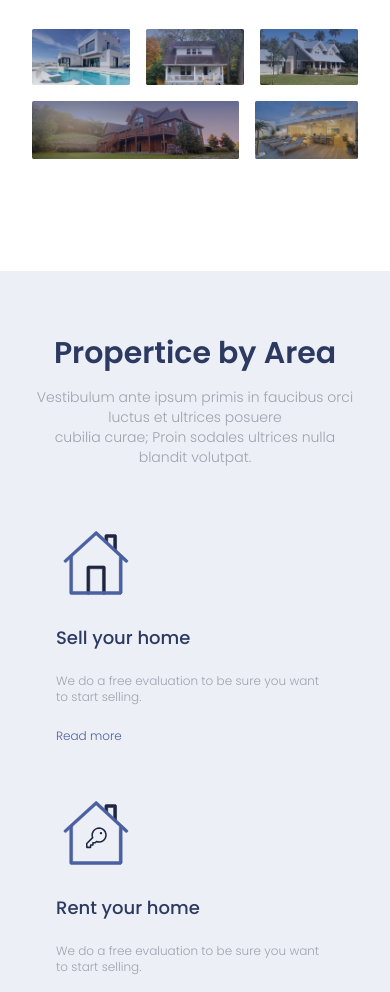
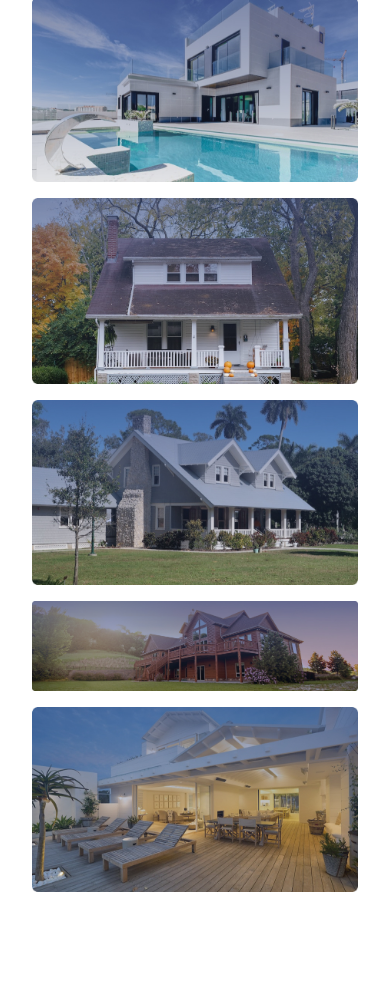
Before and after one commit to rdynxyz/realstate, a website: page index.html in a window 390 px wide. Shown: the part 807-1799 px from the top of the page. Drawn offline with Linux system fonts and the light colour scheme.

Commit message:
responsive grid

```diff
--- a/apps.js
+++ b/apps.js
@@ -6,7 +6,9 @@ function navList(){
     navButton.classList.toggle("block")
     navButton.classList.toggle("none")
 
+    navBar.classList.toggle("right-[-50rem]");
     navBar.classList.toggle("right-0");
+    navBar2.classList.toggle("right-[-50rem]");
     navBar2.classList.toggle("right-0");
     // navBar.classList.toggle("right-[-50rem]");
 
--- a/index.html
+++ b/index.html
@@ -10,7 +10,7 @@
     </head>
     <body class="text-white font-light text-sm font-poppins">
         <div class="bg-cover h-[512px] bg-no-repeat flex flex-col items-center px-8 md:px-0" style="background-image: url('./src/assets/images/home.jpg');">
-            <nav  class="w-full flex justify-center border-b-[.5px] md:px-0 border-white md:block z-40 fixed md:relative">
+            <nav class="w-full flex justify-center border-b-[.5px] md:px-0 border-white md:block z-40 fixed md:relative">
                 <div id="navBar2" class="md:container m-auto h-[100vh] bg-primary md:bg-transparent md:h-16 w-full flex flex-col md:flex-row justify-en pt-[600px] md:pt-0 items-center pb-4 md:pb-0 absolute md:relative md:right-0 right-[-50rem] transition-all duration-200">
                     <div class="w-full md:w-1/2 flex items-center justify-center md:justify-start">
                         <svg width="28" height="28" viewbox="0 0 28 28" fill="none" xmlns="http://www.w3.org/2000/svg">
@@ -89,7 +89,7 @@
             </nav>
 
             <!-- mnbmnb -->
-            <nav  class="w-full py-4 md:py-0 px-8 md:px-0 fixed md:relative bg-primary md:bg-transparent z-50">
+            <nav class="w-full py-4 md:py-0 px-8 md:px-0 fixed md:relative bg-primary md:bg-transparent z-50">
                 <div class="container m-auto h-auto md:h-16 w-full flex flex-col md:flex-row">
                     <div class="w-full md:w-1/3 flex items-center justify-between">
                         <a href="">
@@ -145,29 +145,29 @@
         </div>
         <!-- Property -->
         <div class="container m-auto p-8">
-            <div class="lg:w-[1080px] mt-32 flex flex-col items-center m-auto">
+            <div class="lg:w-[1080px] mt-24 flex flex-col items-center m-auto">
                 <h1 class="text-primary text-3xl font-bold text-center">Properties by Area</h1>
                 <p class="text-gray-400 text-center mt-4">Vestibulum ante ipsum primis in faucibus orci luctus et ultrices posuere
                     <br>
                     cubilia curae; Proin sodales ultrices nulla blandit volutpat.</p>
                 <div class="lg:w-[1080px] mt-8">
-                    <div class="grid grid-cols-3 gap-4">
-                        <div>
-                            <img src="./src/assets/images/area/washington.jpg" alt="" class="">
+                    <div class="grid grid-cols-1 md:grid-cols-3 gap-4">
+                        <div >
+                            <img src="./src/assets/images/area/washington.jpg" alt="" class="m-auto">
                         </div>
                         <div>
-                            <img src="./src/assets/images/area/franklin.jpg" alt="" class="">
+                            <img src="./src/assets/images/area/franklin.jpg" alt="" class="m-auto">
                         </div>
                         <div>
-                            <img src="./src/assets/images/area/clinton.jpg" alt="" class="">
+                            <img src="./src/assets/images/area/clinton.jpg" alt="" class="m-auto">
                         </div>
                     </div>
-                    <div class="flex justify-center gap-4 mt-4">
-                        <div class="w-2/3">
+                    <div class="flex justify-center flex-col md:flex-row gap-4 mt-4">
+                        <div class="w-full md:w-2/3">
                             <img src="./src/assets/images/area/arlington.jpg" alt="" class="h-full">
                         </div>
-                        <div class="w-1/3">
-                            <img src="./src/assets/images/area/centerville.jpg" alt="" class="">
+                        <div class="w-full md:w-1/3">
+                            <img src="./src/assets/images/area/centerville.jpg" alt="" class="m-auto">
                         </div>
                     </div>
                 </div>
```
Also changed, not shown: dist/output.css.
